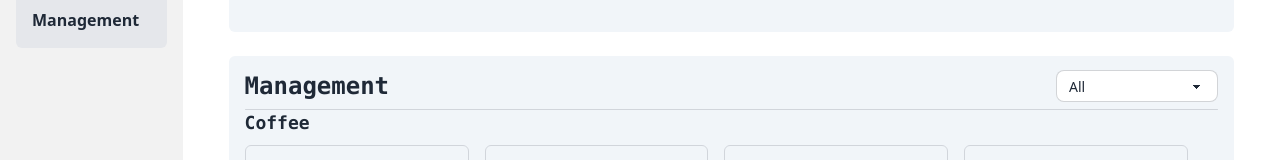
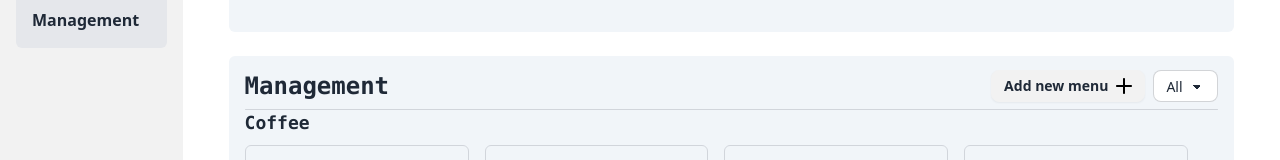
Before and after one commit to cnc2003/PROJECT2-SEC-1-PenNgiMark, a Vue app: page /manegement in a window 1280 px wide. Shown: the part 152-312 px from the top of the page. Built offline with nearby package versions, Linux system fonts and the light colour scheme; data requests are answered from the project's data file.

Commit message:
[feat} : add new menu btn

```diff
--- a/src/components/page/Manegement.vue
+++ b/src/components/page/Manegement.vue
@@ -26,14 +26,14 @@ async function fetchMenuData() {
   for (const cate in filterResult.value) {
     tt.value += cate.length
   }
-  console.log(tt.value);
+  console.log(tt.value)
 }
 fetchMenuData()
 
 // Function to filter categories
 function filterCategory(category) {
   if (filterResult.value.hasOwnProperty(category)) {
-    afterFilterResult.value = { [category] : filterResult.value[category] }
+    afterFilterResult.value = { [category]: filterResult.value[category] }
     console.log(afterFilterResult.value)
   } else {
     afterFilterResult.value = filterResult.value
@@ -46,7 +46,6 @@ orderList.forEach((order) =>
     totalSold.value += item.quantity
   })
 )
-
 
 // Calculate total menu items
 for (const category in filterResult.value) {
@@ -118,16 +117,25 @@ const hr = ref("mb-2 border-gray-300 border-1 rounded")
         class="h-[40%] shrink-0 w-11/12 rounded-md p-4 bg-slate-100"
       >
         <div class="h-[10%] mb-2">
-          <div class="flex flex-row justify-between items-center w-full h-full mb-2">
-            <h1
-              class="text-2xl font-mono font-semibold"
+          <div
+            class="flex flex-row justify-between items-center w-full h-full mb-2"
+          >
+            <h1 class="text-2xl font-mono font-semibold">Management</h1>
+            <div class="flex flex-row gap-2 w-2/5 justify-end">
+              <button
+                class="btn btn-sm"
                 @click="menuModalHandle(`addNewMenu`)"
               >
-              Management
-            </h1>
+                Add new menu
+                <img
+                  src="/src/assets/icon/plus.svg"
+                  alt="plus"
+                  class="size-4"
+                />
+              </button>
               <!-- Dropdown for filtering -->
               <select
-              class="select select-bordered select-sm w-1/6 max-w-xs"
+                class="select select-bordered select-sm w-1/6 max-w-s"
                 v-model="selectFilter"
                 @change="filterCategory(selectFilter)"
               >
@@ -140,6 +148,7 @@ const hr = ref("mb-2 border-gray-300 border-1 rounded")
                   {{ key }}
                 </option>
               </select>
+            </div>
           </div>
           <hr :class="hr" />
         </div>
@@ -195,10 +204,10 @@ const hr = ref("mb-2 border-gray-300 border-1 rounded")
           name="modal"
           class="fixed w-2/4 h-3/4 bg-white rounded-xl"
         >
+          <img src="/src/assets/icon/cross.svg" alt="">
           <h1 name="Header">{{ isEditMode ? "Edit Menu" : "Add new Menu" }}</h1>
           {{ isEditMode ? currentItem.menu_name : "add new===menu" }}
           <!-- cate, menuname, price, picture, description -->
-
         </div>
       </div>
 
```
Also changed, not shown: src/assets/icon/cross.svg (added), src/assets/icon/plus.svg (added). Lines whose indentation alone changed are shown as unchanged.
